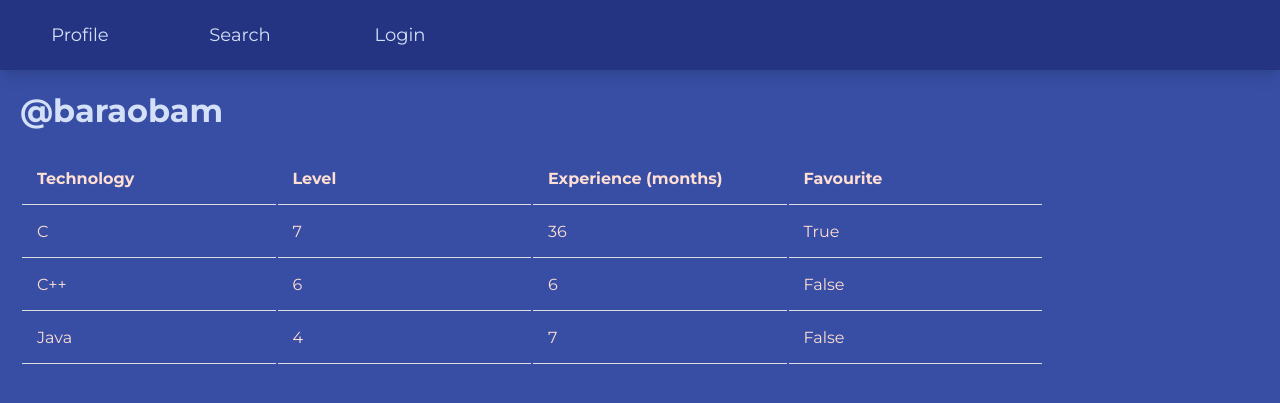
After one commit to Siskyy/App, a Flask app: a page that uses templates/main.html in a window 1280 px wide. The commit adds this page. Shown: the top 403 px of the page. Run offline with Flask 2, Linux system fonts and the light colour scheme; data comes from the database, SQL or seed files in the repository.

Commit message:
Added ability to search user profile

```diff
--- a/App.py
+++ b/App.py
@@ -57,12 +57,22 @@ def search():
         search_term = request.form.get("search-bar")
         print(f"Search term: {search_term}")
         search_results = search_users(search_term)
-
-
         return render_template('search.html', results=search_results, search_term=search_term)
-
     else:
         return render_template("search.html")
+
+# ---------------------------------------- PROFILE ---------------------------------------------------
+
+@app.route('/profile/<username>')
+def profile(username):
+
+    # Need to find user_id from username
+    with sqlite3.connect("database.db") as con:
+        cur = con.cursor()
+        user_id = cur.execute(f"SELECT id FROM users WHERE username = '{username}'").fetchone()[0]
+
+    levels = get_dash(user_id)
+    return render_template('profile.html', username=username, levels=levels)
 
 # ---------------------------------------- RANKINGS ---------------------------------------------------
 @app.route('/rankings')
@@ -74,9 +84,6 @@ def rankings():
         cur = con.cursor()
         ranked_films = cur.execute(f"SELECT * FROM '{user_id}_rankings' ORDER BY ranking ASC")
     print(ranked_films)
-
-
-
 
     return render_template("rankings.html") # , films = ranked_films (so that the list of films can be displayed later on html file)
 
--- a/templates/main.html
+++ b/templates/main.html
@@ -12,7 +12,7 @@
   </head>
   <body>
     <nav class="header">
-      <a href="/">Dashboard</a>
+      <a href="/">Profile</a>
       <a href="/search">Search</a>
     {% if session["user_id"] %}
         <a href="/rankings">Rankings</a>
--- /dev/null
+++ b/templates/profile.html
@@ -0,0 +1,26 @@
+{% extends "main.html" %}
+{% block content %}
+  <h1>@{{username}}</h1>
+  <div>
+    {% if levels %}
+    <table class="search-results">
+        <thead>
+            <th>Technology</th>
+            <th>Level</th>
+            <th>Experience (months)</th>
+            <th>Favourite</th>
+        </thead>
+        <tbody>
+            {% for level in levels %}
+            <tr>
+                <td>{{level[0]}}</td>
+                <td>{{level[1]}}</td>
+                <td>{{level[2]}}</td>
+                <td>{{level[3]}}</td>
+            </tr>
+            {% endfor %}
+        </tbody>
+    </table>
+    {% endif %}
+  </div>
+{% endblock %}
--- a/templates/search.html
+++ b/templates/search.html
@@ -24,7 +24,7 @@
         <tbody>
             {% for result in results %}
             <tr>
-                <td>{{result[0]}}</td>
+                <td>@{{result[0]}}</td>
                 <td>{{result[1]}} {{result[2]}}</td>
                 <td>{{result[3]}}</td>
             </tr>
```
Also changed, not shown: functions.py (+7 -0 lines), 2 other files.
